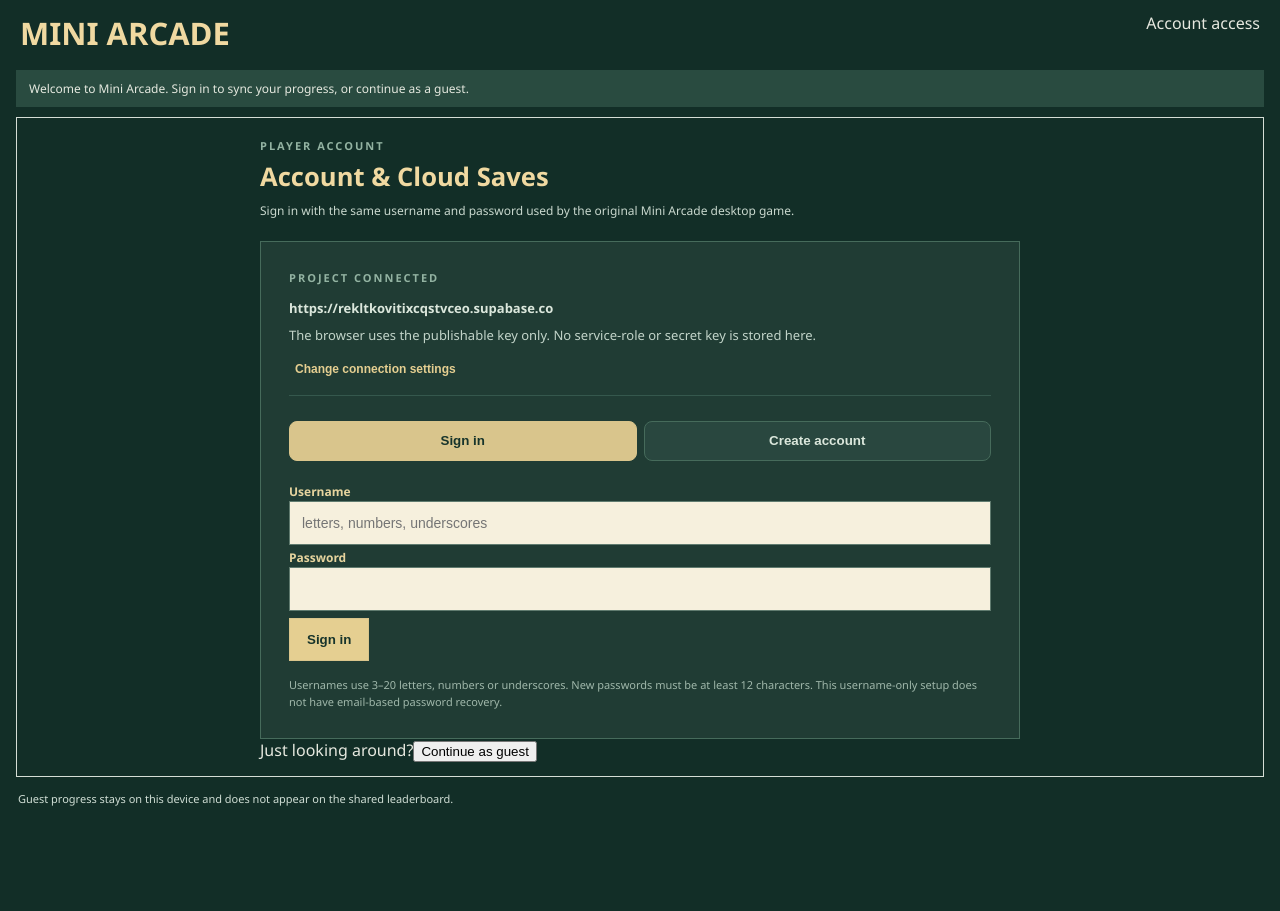
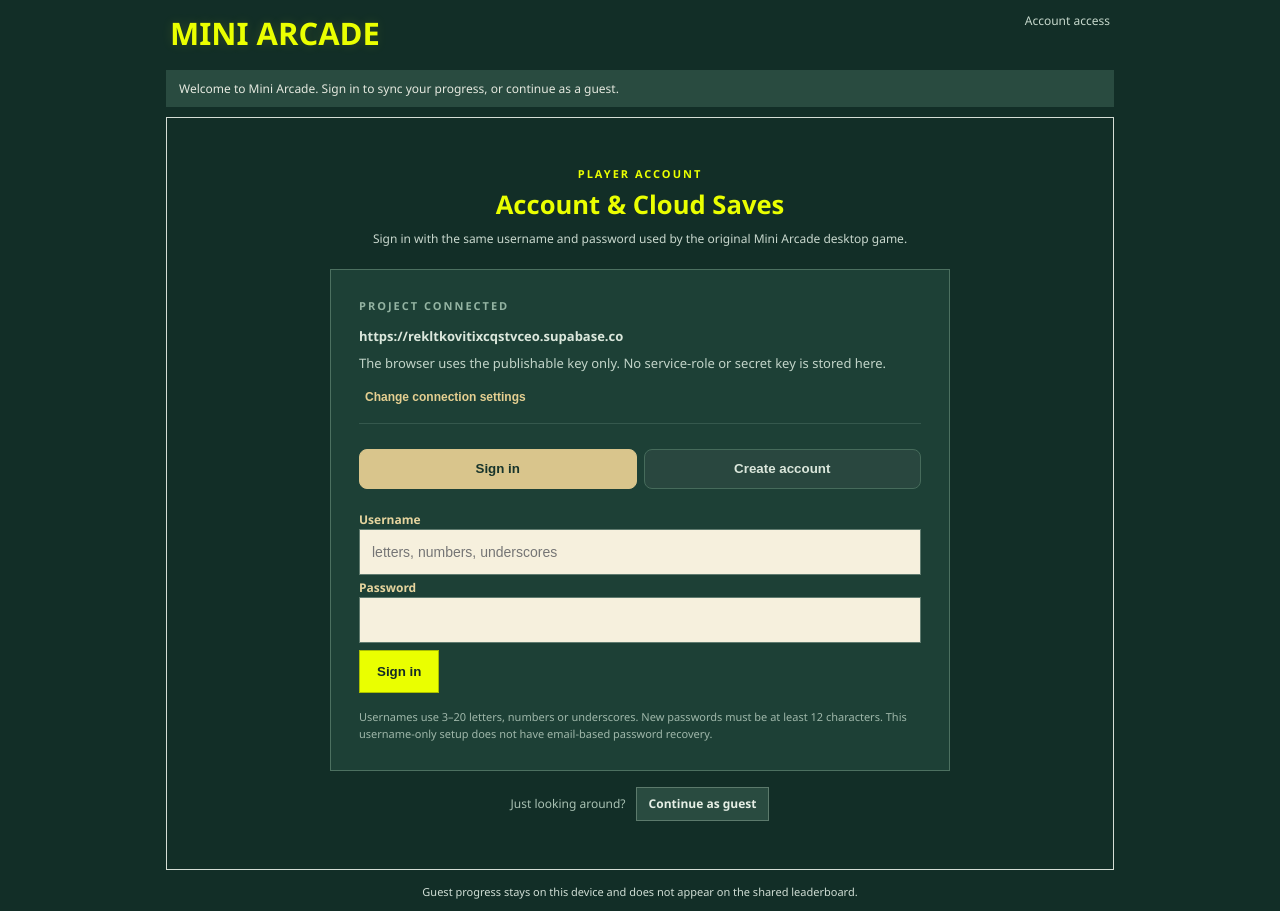
Before and after one commit to mynameiskarl-TVE/KarlsGameHub, a React (Vite) app in the folder web-version/: page / in a window 1280 px wide. Before the commit the page ends 818 px from the top, so only its background shows below. Built offline with nearby package versions, Linux system fonts and the light colour scheme.

Commit message:
Add neon yellow theme and skill game styling

```diff
--- a/web-version/src/style.css
+++ b/web-version/src/style.css
@@ -650,3 +650,181 @@ footer { align-items: center; padding: 4px 2px 12px; color: #d0ded5; font-size:
   footer { align-items: flex-start; flex-direction: column; }
   .footer-actions { width: 100%; }
 }
+
+
+/* Neon yellow accent pass and entry-screen styling. */
+:root {
+  --arcade-neon: #eaff00;
+  --arcade-neon-soft: #d8f000;
+  --arcade-neon-border: #aabf00;
+}
+.brand, .balance, .content h1, .classic-panel h2, .game-card strong,
+.profile-stat-card strong, .rps-move-word, .prank-popup-tag,
+.account-panel h2, .trivia-earned {
+  color: var(--arcade-neon);
+}
+.brand { text-shadow: 0 0 12px rgba(234, 255, 0, .13); }
+.tab.active, .quick-launch-button.quick-launch-primary, .profile-action-button,
+.number-hunt-button, .trivia-primary, .account-primary-button,
+.leaderboard-status button, .admin-primary-button, .audio-primary-button {
+  background: var(--arcade-neon);
+  border-color: var(--arcade-neon-border);
+  color: #142b26;
+}
+.tab.active { color: #142b26; }
+.quick-launch-button:hover, .quick-launch-button:focus-visible,
+.game-card:hover, .game-card:focus-visible,
+.footer-actions button:hover, .footer-actions button:focus-visible,
+.classic-back-button:hover {
+  border-color: var(--arcade-neon);
+}
+.trophy-list li::before { color: var(--arcade-neon); }
+.entry-shell { max-width: 980px; }
+.entry-status { color: #c6d8cc; font-size: 12px; }
+.entry-content {
+  display: flex;
+  min-height: 0;
+  justify-content: center;
+  align-items: center;
+  padding: clamp(22px, 5vw, 48px) 16px;
+}
+.entry-content .account-page { width: 100%; max-width: 620px; }
+.entry-content .account-page-heading { text-align: center; }
+.entry-content .account-page-heading .eyebrow { color: var(--arcade-neon); }
+.entry-content .account-panel { border-color: #4c7060; background: #1d4036; }
+.entry-content .auth-form-wrap { margin-top: 6px; }
+.entry-loading { color: #dce7dc; text-align: center; font-size: 14px; }
+.guest-mode-footer {
+  display: flex;
+  justify-content: center;
+  align-items: center;
+  flex-wrap: wrap;
+  gap: 10px;
+  margin: 16px auto 0;
+  color: #a9c1b3;
+  font-size: 12px;
+}
+.guest-mode-button {
+  min-height: 34px;
+  padding: 7px 12px;
+  border: 1px solid #5c7a6c;
+  border-radius: 0;
+  background: #294b40;
+  color: #e6efe6;
+  font: inherit;
+  font-weight: 700;
+  cursor: pointer;
+}
+.guest-mode-button:hover, .guest-mode-button:focus-visible {
+  border-color: var(--arcade-neon);
+  color: var(--arcade-neon);
+  outline: none;
+}
+.entry-shell footer { justify-content: center; text-align: center; }
+.entry-shell .connection-form input, .entry-shell .auth-form-wrap input { min-height: 46px; }
+.memory-page, .pattern-page { max-width: 900px; margin: 0 auto; }
+.skill-game-heading {
+  display: flex;
+  align-items: flex-end;
+  justify-content: space-between;
+  gap: 16px;
+  margin-bottom: 18px;
+}
+.skill-game-heading .muted { margin: 0; }
+.skill-game-card {
+  padding: clamp(18px, 4vw, 30px);
+  border: 1px solid #466b5b;
+  background: #1d4036;
+  text-align: center;
+}
+.skill-game-card h2 { margin: 0 0 8px; color: var(--arcade-neon); font-size: 20px; }
+.skill-game-card p { color: #cbd9d0; font-size: 13px; line-height: 1.5; }
+.memory-grid {
+  display: grid;
+  grid-template-columns: repeat(4, minmax(0, 1fr));
+  gap: 10px;
+  max-width: 640px;
+  margin: 22px auto 0;
+}
+.memory-card {
+  min-height: 82px;
+  border: 1px solid #466b5b;
+  border-radius: 0;
+  background: #294b40;
+  color: #f0f3e9;
+  font: inherit;
+  font-size: 15px;
+  font-weight: 800;
+  cursor: pointer;
+  transition: background .12s ease, border-color .12s ease;
+}
+.memory-card.is-visible, .memory-card.is-matched {
+  border-color: var(--arcade-neon-border);
+  background: #344e37;
+  color: var(--arcade-neon);
+}
+.memory-card:disabled { cursor: default; opacity: 1; }
+.memory-card:focus-visible, .pattern-pad button:focus-visible {
+  outline: 2px solid var(--arcade-neon);
+  outline-offset: 2px;
+}
+.skill-game-status {
+  min-height: 26px;
+  margin: 16px auto 0;
+  color: #e7ebdf;
+  font-size: 13px;
+}
+.skill-game-meta {
+  display: flex;
+  justify-content: center;
+  flex-wrap: wrap;
+  gap: 24px;
+  margin-top: 12px;
+  color: #bacdc0;
+  font-size: 12px;
+}
+.skill-game-meta strong { color: var(--arcade-neon); }
+.pattern-display {
+  min-height: 72px;
+  display: flex;
+  justify-content: center;
+  align-items: center;
+  gap: 10px;
+  flex-wrap: wrap;
+  margin: 20px auto;
+  padding: 12px;
+  border: 1px solid #466b5b;
+  background: #294b40;
+  color: var(--arcade-neon);
+  font-size: 24px;
+  font-weight: 900;
+  letter-spacing: 4px;
+}
+.pattern-pad {
+  display: grid;
+  grid-template-columns: repeat(3, minmax(0, 1fr));
+  gap: 9px;
+  max-width: 360px;
+  margin: 0 auto;
+}
+.pattern-pad button {
+  min-height: 68px;
+  border: 1px solid #466b5b;
+  border-radius: 0;
+  background: #294b40;
+  color: #eef1e7;
+  font-size: 17px;
+  font-weight: 800;
+  cursor: pointer;
+}
+.pattern-pad button:hover:not(:disabled) {
+  border-color: var(--arcade-neon);
+  color: var(--arcade-neon);
+}
+.pattern-pad button:disabled { opacity: .48; cursor: default; }
+@media (max-width: 600px) {
+  .skill-game-heading { align-items: flex-start; flex-direction: column; }
+  .memory-grid { gap: 7px; }
+  .memory-card { min-height: 64px; font-size: 12px; }
+  .pattern-pad button { min-height: 58px; }
+}
```
